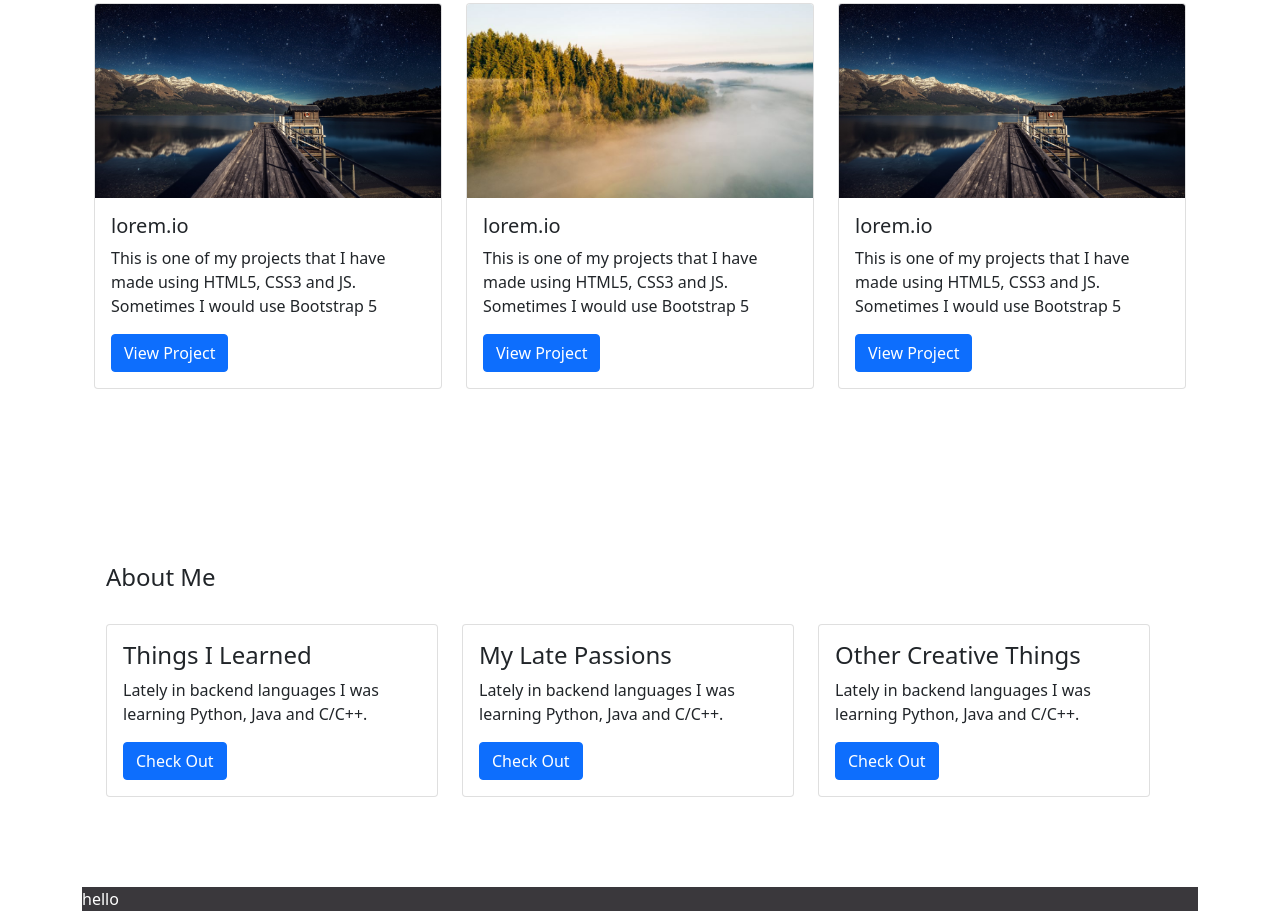
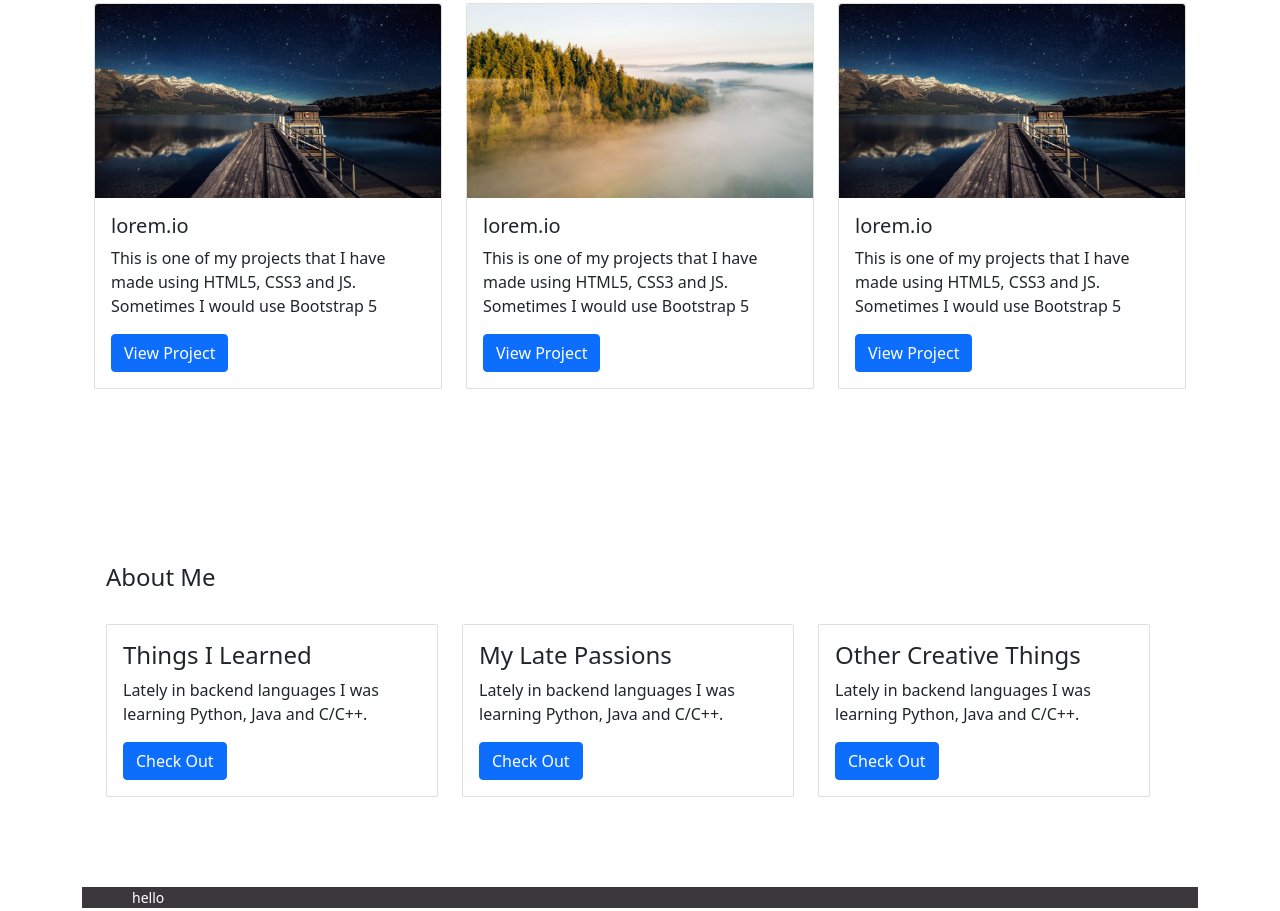
Before and after one commit to oliszymanski/My-Blog, a plain HTML site: page my_blog/index.html in a window 1280 px wide. Shown: the part 570-1481 px from the top of the page. Drawn offline with nearby package versions, Linux system fonts and the light colour scheme.

Commit message:
adding footer style code and changing radius of bootstrap cards

```diff
--- a/my_blog/style.css
+++ b/my_blog/style.css
@@ -1,10 +1,6 @@
 html, body, *{
 	margin: 0;
 	padding: 0;
-}
-
-nav-link:hover{
-	/*color: #000;*/
 }
 
 .top-header{
@@ -29,11 +25,20 @@ nav-link:hover{
     background-color: #3a383c;
     margin-top: 90px;
     color: #fff;
+    font-size: 14px;
 }
 
 
+.footer-alignment{
+    margin: 0 50px;
+}
+
 
 /***** CARD CLASS PROPERTIES *****/
+.card{
+    border-radius: 2px;
+}
+
 .card-width{
 	width: 15rem;
 }
```
